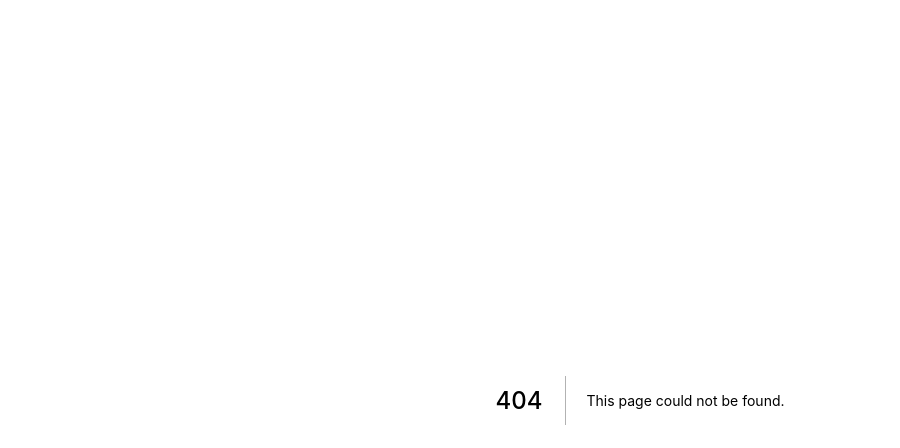
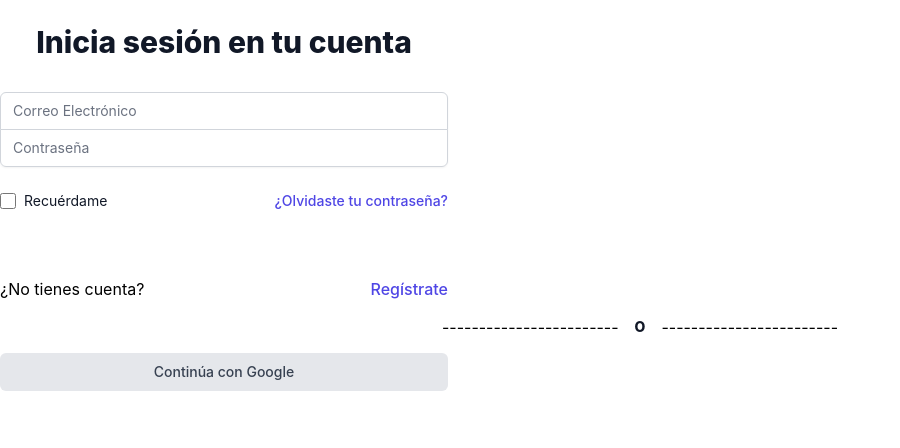
Before and after one commit to jdbarajass/Desarrollo-de-pagina-web-de-prueba, a Next.js app: page /login in a window 1280 px wide. Before the commit this address had no page. Shown: the top 448 px of the page, without its empty margins (0-900 px from the left). Built offline with nearby package versions, Linux system fonts and the light colour scheme.

Commit message:
agragar login navbar y prueba

```diff
--- /dev/null
+++ b/pages/login.tsx
@@ -0,0 +1,105 @@
+
+import type { NextPage } from "next";
+import React from "react";
+import Link from "next/link";
+
+ const Login = () => {
+  return (
+    <>
+      <div className="max-w-md w-full space-y-8">
+        <h2 className="mt-6 text-center text-3xl font-extrabold text-gray-900">
+          Inicia sesión en tu cuenta
+        </h2>
+        <form className="mt-8 space-y-6">
+          <input type="hidden" name="remember" defaultValue="true" />
+          <div className="rounded-md shadow-sm -space-y-px">
+            <div>
+              <input
+                name="email"
+                type="email"
+                autoComplete="email"
+                required
+                className="appearance-none rounded-none relative block w-full px-3 py-2 border border-gray-300 placeholder-gray-500 text-gray-900 rounded-t-md focus:outline-none focus:ring-indigo-500 focus:border-indigo-500 focus:z-10 sm:text-sm"
+                placeholder="Correo Electrónico"
+              />
+            </div>
+            <div>
+              <input
+                id="password"
+                name="password"
+                type="password"
+                autoComplete="current-password"
+                required
+                className="appearance-none rounded-none relative block w-full px-3 py-2 border border-gray-300 placeholder-gray-500 text-gray-900 rounded-b-md focus:outline-none focus:ring-indigo-500 focus:border-indigo-500 focus:z-10 sm:text-sm"
+                placeholder="Contraseña"
+              />
+            </div>
+          </div>
+
+          <div className="flex items-center justify-between">
+            <div className="flex items-center">
+              <input
+                id="remember-me"
+                name="remember-me"
+                type="checkbox"
+                className="h-4 w-4 text-indigo-600 focus:ring-indigo-500 border-gray-300 rounded"
+              />
+              <label
+                htmlFor="remember-me"
+                className="ml-2 block text-sm text-gray-900"
+              >
+                Recuérdame
+              </label>
+            </div>
+
+            <div className="text-sm">
+              <a
+                className="font-medium text-indigo-600 hover:text-indigo-500"
+              >
+                ¿Olvidaste tu contraseña?
+              </a>
+            </div>
+          </div>
+          <div>
+            <button
+              type="submit"
+              className=" button group relative w-full flex justify-center py-2 px-4 border border-transparent text-sm font-medium rounded-md "
+            >
+              <span className="absolute left-0 inset-y-0 flex items-center pl-3">
+              </span>
+            </button>
+          </div>
+
+          <div className="flex items-center justify-between">
+            <span>¿No tienes cuenta?</span>
+
+            <span className="font-medium text-indigo-600 hover:text-indigo-500">
+              Regístrate
+            </span>
+          </div>
+        </form>
+      </div>
+      <div className="flex items-center justify-center">
+        <span className="mx-4">------------------------</span>
+        <h2 className="my-4 text-center text-sm font-extrabold text-gray-900">
+          O
+        </h2>
+        <span className="mx-4">------------------------</span>
+      </div>
+      <div className="max-w-md w-full">
+        <div>
+          <button
+            type="submit"
+            className="group relative w-full flex justify-center py-2 px-4 border border-transparent text-sm font-medium rounded-md text-gray-700 bg-gray-200 hover:bg-gray-300 focus:outline-none focus:ring-2 focus:ring-offset-2 focus:ring-gray-500"
+          >
+            <div className="flex items-center justify-start">
+              <span className="mx-4">Continúa con Google</span>
+            </div>
+          </button>
+        </div>
+      </div>
+    </>
+  );
+};
+
+export default Login;
--- /dev/null
+++ b/pages/navbar.tsx
@@ -0,0 +1,51 @@
+import type { NextPage } from "next";
+import React from "react";
+import Link from "next/link";
+
+const Navbar = () => {
+  return (
+    <nav className="bg-gray-700 shadow-lg">
+      <div className="container mx-auto PX-4">
+        <div className="sm:flex justify-around">
+          <a className="text-white text-3xl font-bold p-3">
+            ARTMOTICS
+          </a>
+
+          <ul className="text-gray-400 sm:self-center text-xl border-t sm:border-none">
+            <li className="sm:inline-block">
+              <a href="/home" className="p-3 hover:text-white">
+                Inicio
+              </a>
+            </li>
+            <li className="sm:inline-block">
+              <a className="p-3 hover:text-white">
+                Servicios
+              </a>
+            </li>
+            <li className="sm:inline-block">
+              <a className="p-3 hover:text-white">
+                Imagenes
+              </a>
+            </li>
+            <li className="sm:inline-block">
+              <a className="p-3 hover:text-white">
+                Contactos
+              </a>
+            </li>
+            <li className="sm:inline-block">
+              <Link href="/login">
+                <button
+                  className="bg-gray-500 p-2 text-white rounded-lg shadow-md hover:bg-gray-400"
+                >
+                  Iniciar Sesión
+                </button>
+              </Link>
+            </li>
+          </ul>
+        </div>
+      </div>
+    </nav>
+  );
+};
+
+export default Navbar;
--- /dev/null
+++ b/pages/prueba.tsx
@@ -0,0 +1,11 @@
+import React from 'react'
+
+const prueba = () => {
+    return (
+        <div>
+            Prueba
+        </div>
+    )
+}
+
+export default prueba
```
